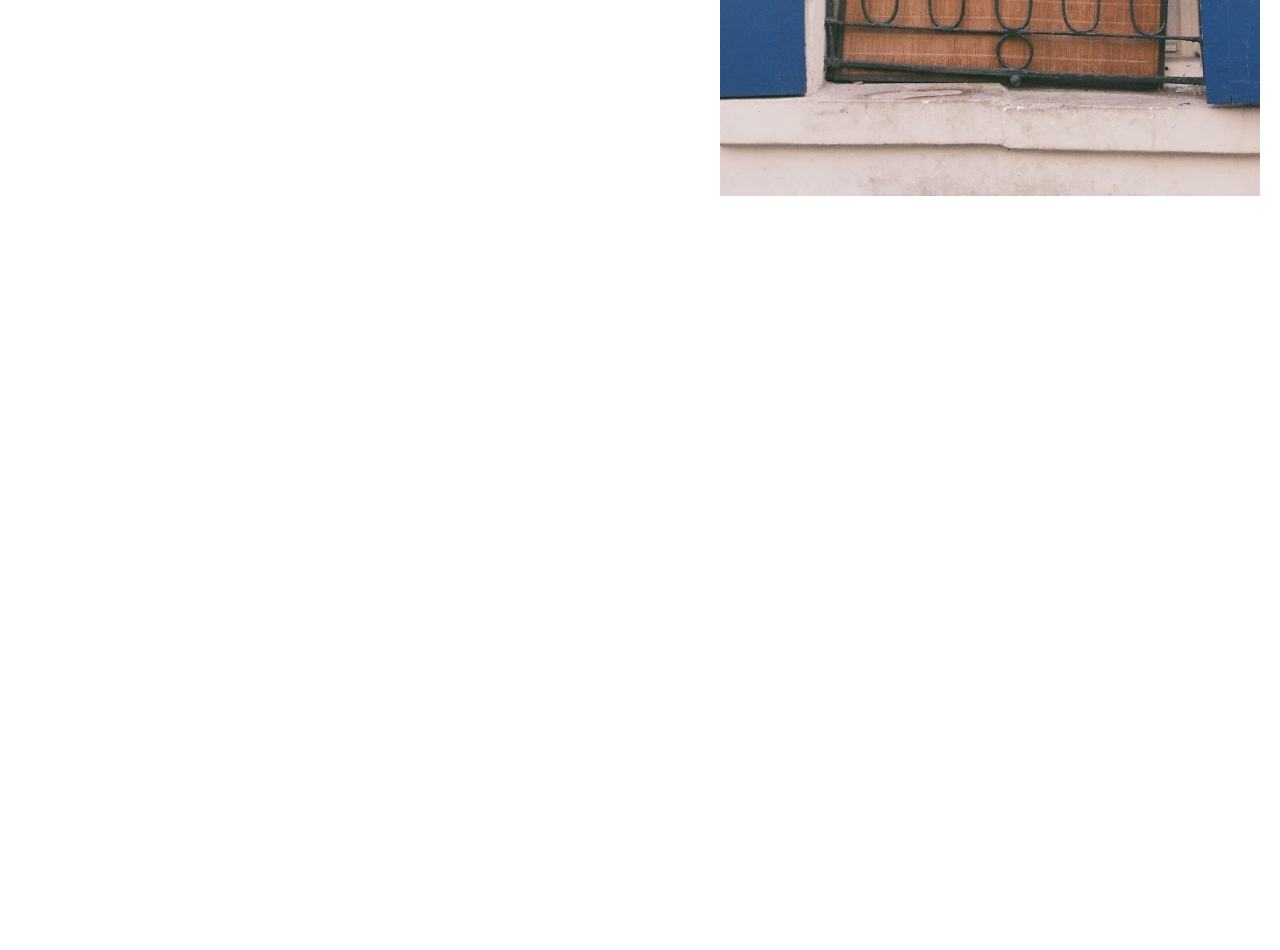
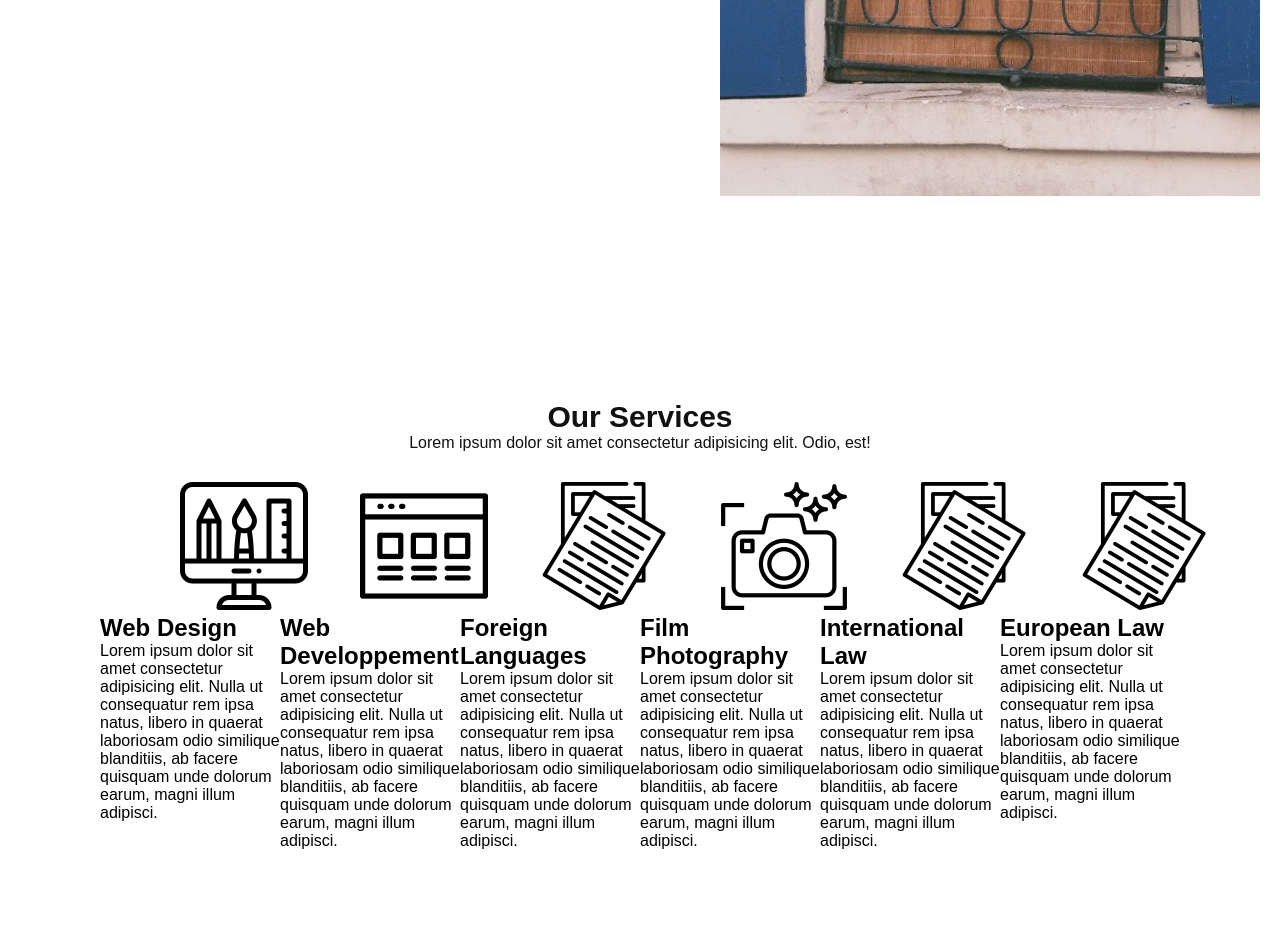
Before and after one commit to leogirardeau/Portfolio-exercice, a plain HTML site: page index.html in a window 1280 px wide. Shown: the part 1574-2524 px from the top of the page. Before the commit the page ends 1874 px from the top, so only its background shows below. Drawn offline with Linux system fonts and the light colour scheme; a script that the page names is missing.

Commit message:
services

```diff
--- a/index.html
+++ b/index.html
@@ -23,7 +23,7 @@
       <div class="textBx">
         <h2>Hello, I'm <br /><span>Leo</span></h2>
         <h3>
-          I'm a graduated law student specialized in International and Europen
+          I'm a graduated law student specialized in International and European
           Law. <br />
           Currently self-learning Web Developpement.
         </h3>
@@ -37,8 +37,8 @@
       <div class="content">
         <div class="contentBx w50">
           <h3>
-            I'm a graduated law student specialized in International and Europen
-            Law. <br />
+            I'm a graduated law student specialized in International and
+            European Law. <br />
             Currently self-learning Web Developpement.
           </h3>
           <p>
@@ -65,6 +65,76 @@
         </div>
       </div>
     </section>
+    <section class="services">
+      <div class="heading">
+        <h2>Our Services</h2>
+        <p>
+          Lorem ipsum dolor sit amet consectetur adipisicing elit. Odio, est!
+        </p>
+      </div>
+      <div class="content">
+        <div class="servicesBx">
+          <img src="icon1.png" alt="" />
+          <h2>Web Design</h2>
+          <p>
+            Lorem ipsum dolor sit amet consectetur adipisicing elit. Nulla ut
+            consequatur rem ipsa natus, libero in quaerat laboriosam odio
+            similique blanditiis, ab facere quisquam unde dolorum earum, magni
+            illum adipisci.
+          </p>
+        </div>
+        <div class="servicesBx">
+          <img src="icon2.png" alt="" />
+          <h2>Web Developpement</h2>
+          <p>
+            Lorem ipsum dolor sit amet consectetur adipisicing elit. Nulla ut
+            consequatur rem ipsa natus, libero in quaerat laboriosam odio
+            similique blanditiis, ab facere quisquam unde dolorum earum, magni
+            illum adipisci.
+          </p>
+        </div>
+        <div class="servicesBx">
+          <img src="icon5.png" alt="" />
+          <h2>Foreign Languages</h2>
+          <p>
+            Lorem ipsum dolor sit amet consectetur adipisicing elit. Nulla ut
+            consequatur rem ipsa natus, libero in quaerat laboriosam odio
+            similique blanditiis, ab facere quisquam unde dolorum earum, magni
+            illum adipisci.
+          </p>
+        </div>
+        <div class="servicesBx">
+          <img src="icon4.png" alt="" />
+          <h2>Film Photography</h2>
+          <p>
+            Lorem ipsum dolor sit amet consectetur adipisicing elit. Nulla ut
+            consequatur rem ipsa natus, libero in quaerat laboriosam odio
+            similique blanditiis, ab facere quisquam unde dolorum earum, magni
+            illum adipisci.
+          </p>
+        </div>
+        <div class="servicesBx">
+          <img src="icon5.png" alt="" />
+          <h2>International Law</h2>
+          <p>
+            Lorem ipsum dolor sit amet consectetur adipisicing elit. Nulla ut
+            consequatur rem ipsa natus, libero in quaerat laboriosam odio
+            similique blanditiis, ab facere quisquam unde dolorum earum, magni
+            illum adipisci.
+          </p>
+        </div>
+        <div class="servicesBx">
+          <img src="icon5.png" alt="" />
+          <h2>European Law</h2>
+          <p>
+            Lorem ipsum dolor sit amet consectetur adipisicing elit. Nulla ut
+            consequatur rem ipsa natus, libero in quaerat laboriosam odio
+            similique blanditiis, ab facere quisquam unde dolorum earum, magni
+            illum adipisci.
+          </p>
+        </div>
+      </div>
+    </section>
     <script src="app.js"></script>
   </body>
 </html>
```
